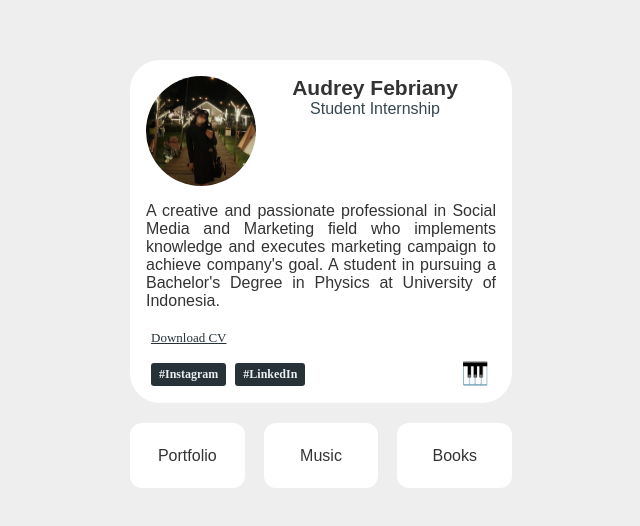
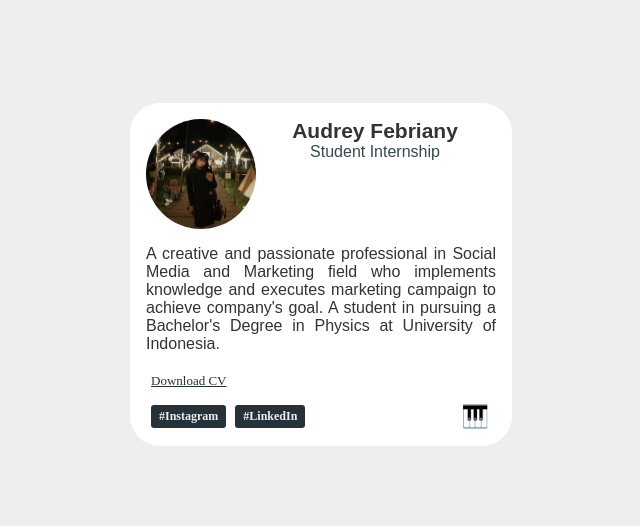
Before and after one commit to wandifrog/simple-personal-profile, a Next.js app: page / in a window 1280 px wide. Shown: the part 106-632 px from the top of the page, without its empty margins (319-959 px from the left). Built offline with nearby package versions, Linux system fonts and the light colour scheme.

Commit message:
chore: disable portfolio

```diff
--- a/src/hooks/Theme.hook.ts
+++ b/src/hooks/Theme.hook.ts
@@ -3,7 +3,8 @@ import useApp from './App.hook'
 
 function useTheme(): Colors {
   const [state] = useApp()
-  const colors = state.darkMode ? darkTheme : lightTheme
+  // const colors = state.darkMode ? darkTheme : lightTheme
+  const colors = lightTheme
 
   return colors
 }
--- a/src/pages/index.tsx
+++ b/src/pages/index.tsx
@@ -1,4 +1,5 @@
 import styled from '@emotion/styled'
+import { useRouter } from 'next/dist/client/router'
 import HStack from '../components/HStack'
 import Text from '../components/Text'
 import VStack from '../components/VStack'
@@ -88,7 +89,7 @@ export default function HomePage() {
 
   return (
     <Container>
-      <VStack>
+      <VStack padding={'0px 9px'}>
         <Content>
           <HStack bottom={'16px'}>
             <ProfilePicture alt='profile picture' src='/audrey.jpeg' />
@@ -108,20 +109,21 @@ export default function HomePage() {
             <div style={{ fontSize: '22px', marginRight: '7px' }}>🎹</div>
           </HStack>
         </Content>
-        <HStack bottom={'20px'} justify={'space-between'}>
+        {/* <HStack bottom={'20px'} justify={'space-between'}>
           <Portfolio2 name="Portfolio" />
           <Portfolio2 name="Music" />
           <Portfolio2 name="Books" />
-        </HStack>
+        </HStack> */}
       </VStack>
     </Container>
   )
 }
 
 const Portfolio2 = ({ name }: { name: string }) => {
+  const router = useRouter()
 
   return (
-    <Portfolio onClick={() => alert('under development')}>
+    <Portfolio onClick={() => router.push(name)}>
       <Text>{name}</Text>
     </Portfolio>
   )
```
Also changed, not shown: src/pages/[detail].tsx (added, +15 -0 lines), src/pages/about/index.tsx (deleted, +0 -10 lines).
